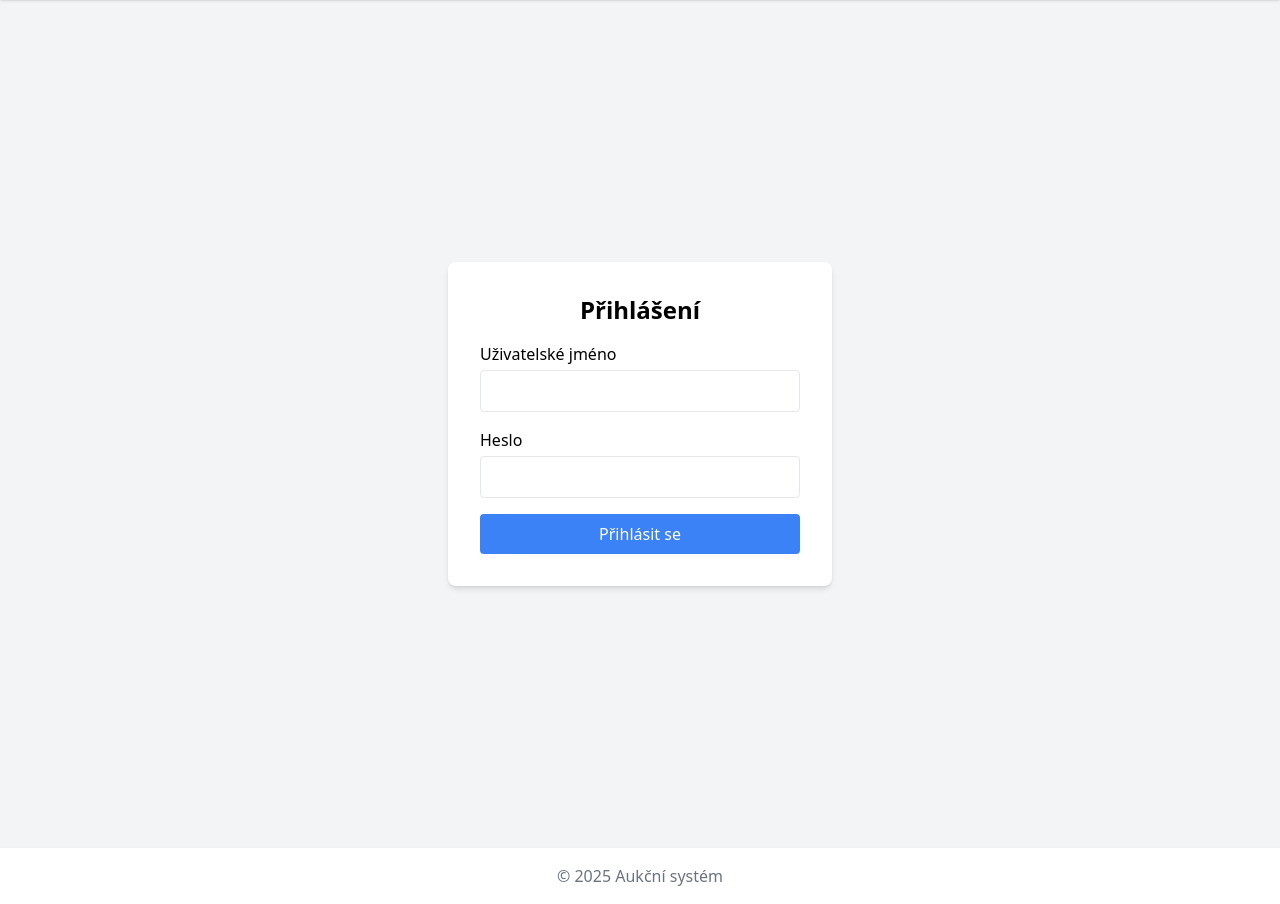
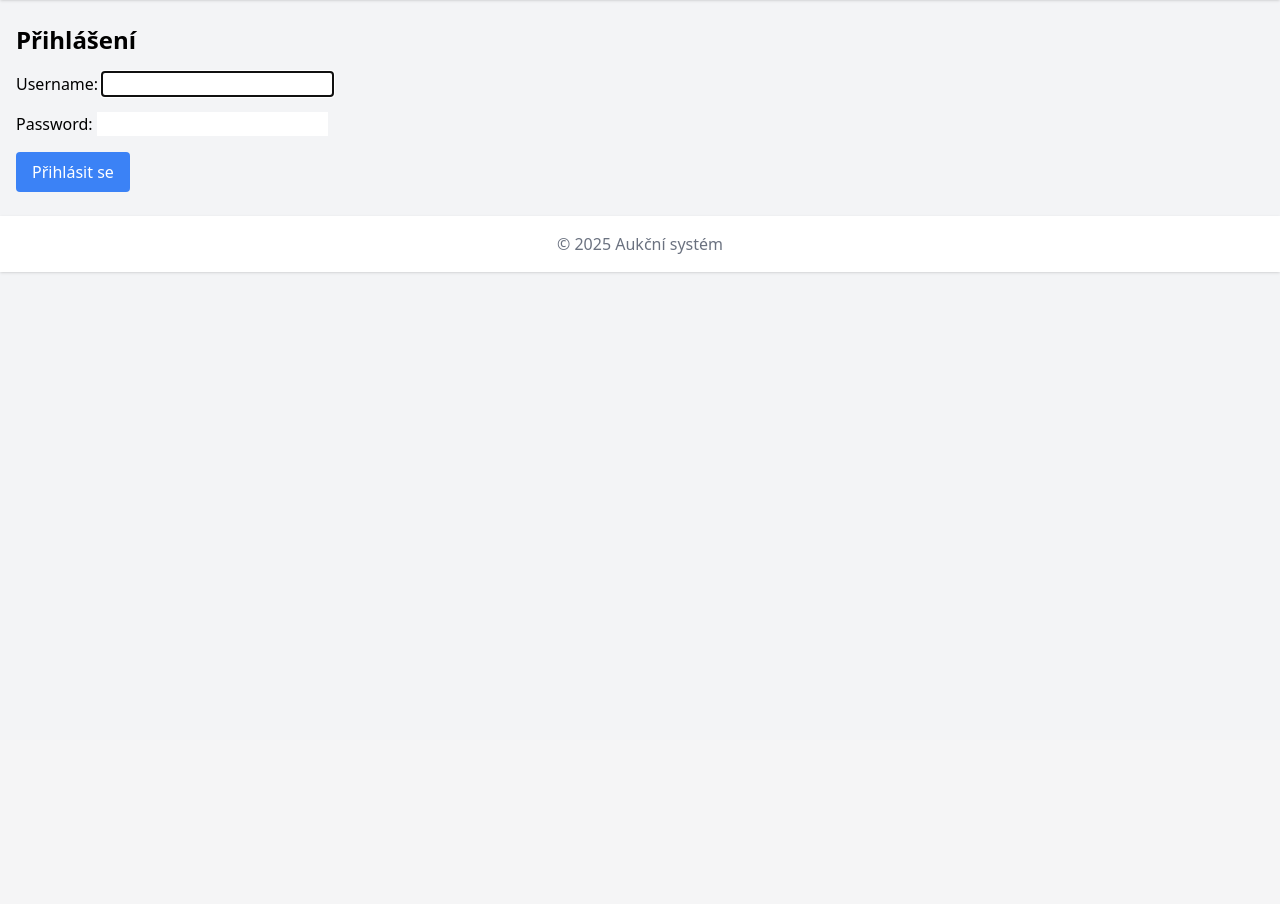
Before and after one commit to AshenVoid/aukce_demo, a Django app: page /login/ in a window 1280 px wide. Shown: the part 60-964 px from the top of the page. After the commit the page ends 333 px from the top, so only its background shows below. Run offline with Django 5.2, Linux system fonts and the light colour scheme; some libraries are stand-ins or nearby versions.

Commit message:
Html - Přehození login logiky na Django forms

```diff
--- a/hlavni/templates/hlavni/login.html
+++ b/hlavni/templates/hlavni/login.html
@@ -1,23 +1,9 @@
 {% extends 'hlavni/base.html' %}
-
 {% block content %}
-<div class="flex justify-center items-center min-h-screen bg-gray-100">
-    <div class="bg-white p-8 rounded-lg shadow-md w-full max-w-sm">
-        <h2 class="text-2xl font-bold mb-4 text-center">Přihlášení</h2>
-        <form method="post">
-            {% csrf_token %}
-            <div class="mb-4">
-                <label class="block mb-1">Uživatelské jméno</label>
-                <input type="text" name="username" class="w-full border px-3 py-2 rounded" required>
-            </div>
-            <div class="mb-4">
-                <label class="block mb-1">Heslo</label>
-                <input type="password" name="password" class="w-full border px-3 py-2 rounded" required>
-            </div>
-            <button type="submit" class="w-full bg-blue-500 text-white py-2 rounded hover:bg-blue-600">
-                Přihlásit se
-            </button>
-        </form>
-    </div>
-</div>
+<h2 class="text-2xl font-bold mb-4">Přihlášení</h2>
+<form method="post" class="space-y-4">
+    {% csrf_token %}
+    {{ form.as_p }}
+    <button type="submit" class="bg-blue-500 text-white px-4 py-2 rounded">Přihlásit se</button>
+</form>
 {% endblock %}
--- a/hlavni/urls.py
+++ b/hlavni/urls.py
@@ -1,10 +1,11 @@
 from django.urls import path
 from . import views
+from django.contrib.auth import views as auth_views
 
 
 urlpatterns = [
     path('', views.home, name='index'),
-    path('login/', views.login_view, name='login'),
+    path('login/', auth_views.LoginView.as_view(template_name='hlavni/login.html'), name='login'),
     path('register/', views.register_view, name='register'),
     path('aukce/<int:id>/', views.auction_detail, name='aukce_detail'),
     path('aukce/<int:id>/bid/', views.bid, name='bid'),
```
